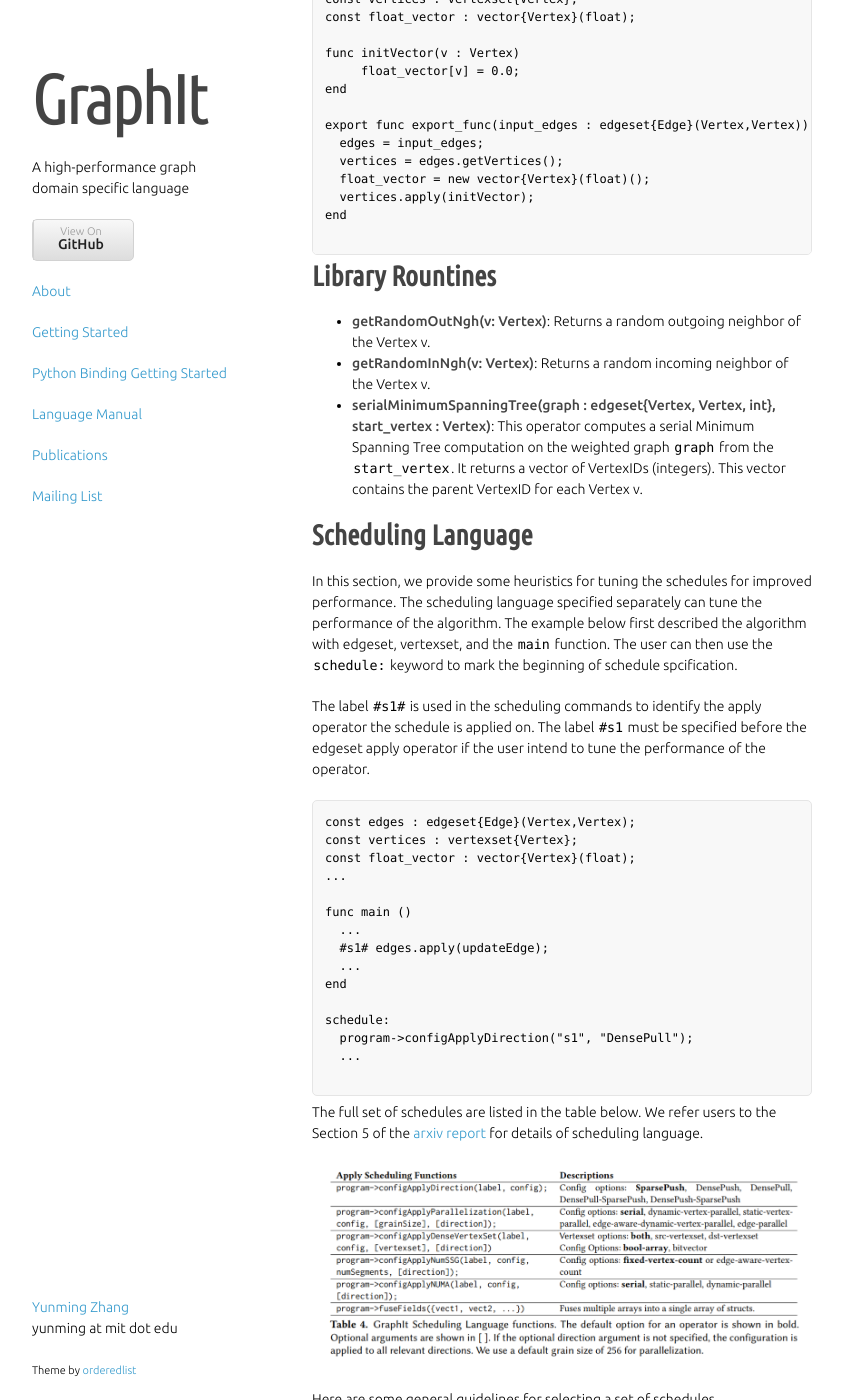
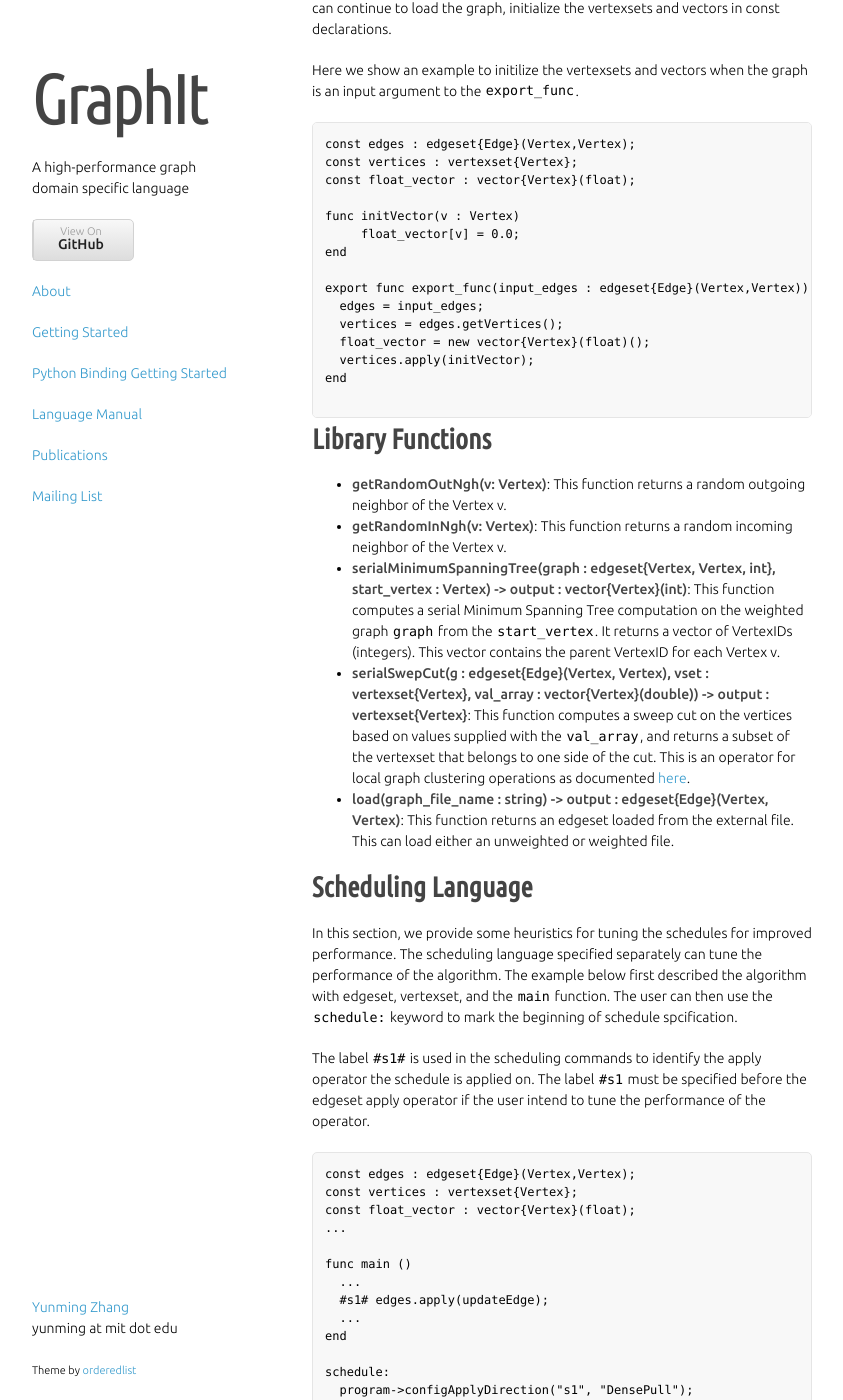
Before and after one commit to yunmingzhang17/yunmingzhang17.github.io, a Jekyll site: the page built from language.md, in a window 1280 px wide and 1400 px high, scrolled down 7745 px. Shown: the whole window, without its empty margins (218-1061 px from the left). Built offline with Jekyll 4.4.1, drawn with Linux system fonts in a browser that asks for light colours; nearby versions of some CDN libraries; some web fonts are replaced; library files that are not in the unit come from our copies; some of the changed text lies outside the part shown.

Commit message:
more documentations for the library routines

````diff
--- a/language.md
+++ b/language.md
@@ -272,6 +272,11 @@
 
 ```
 
+### Utility functions
+
+* __getVertices(): -> output : vertexset{Vertex}__ This returns a vertexset that is the union of source and destination nodes in the edgeset.
+* __getOutDegrees() -> vector{Vertex}(int):__ This returns a vector of outdegrees for all the vertices in the graph.
+
 ### combining edgeset operators
 
 The various operators can be and often are chained together.
@@ -355,11 +360,14 @@
 
 ```
 
-# Library Rountines
+# Library Functions
 
-* __getRandomOutNgh(v: Vertex)__: Returns a random outgoing neighbor of the Vertex v.
-* __getRandomInNgh(v: Vertex)__: Returns a random incoming neighbor of the Vertex v.
-* __serialMinimumSpanningTree(graph : edgeset{Vertex, Vertex, int}, start_vertex : Vertex)__: This operator computes a serial Minimum Spanning Tree computation on the weighted graph `graph` from the `start_vertex`. It returns a vector of VertexIDs (integers). This vector contains the parent VertexID for each Vertex v.
+* __getRandomOutNgh(v: Vertex)__: This function returns a random outgoing neighbor of the Vertex v.
+* __getRandomInNgh(v: Vertex)__: This function returns a random incoming neighbor of the Vertex v.
+* __serialMinimumSpanningTree(graph : edgeset{Vertex, Vertex, int}, start_vertex : Vertex) -> output : vector{Vertex}(int)__: This function computes a serial Minimum Spanning Tree computation on the weighted graph `graph` from the `start_vertex`. It returns a vector of VertexIDs (integers). This vector contains the parent VertexID for each Vertex v.
+* __serialSwepCut(g : edgeset{Edge}(Vertex, Vertex), vset : vertexset{Vertex}, val_array : vector{Vertex}(double)) -> output : vertexset{Vertex}__: This function computes a sweep cut on the vertices based on values supplied with the `val_array`, and returns a subset of the vertexset that belongs to one side of the cut. This is an operator for local graph clustering operations as documented [here](https://arxiv.org/abs/1604.07515).
+* __load(graph_file_name : string) -> output : edgeset{Edge}(Vertex, Vertex)__: This function returns an edgeset loaded from the external file. This can load either an unweighted or weighted file.
+
 
 # Scheduling Language
 
````
Also changed, not shown: 1 other file.
